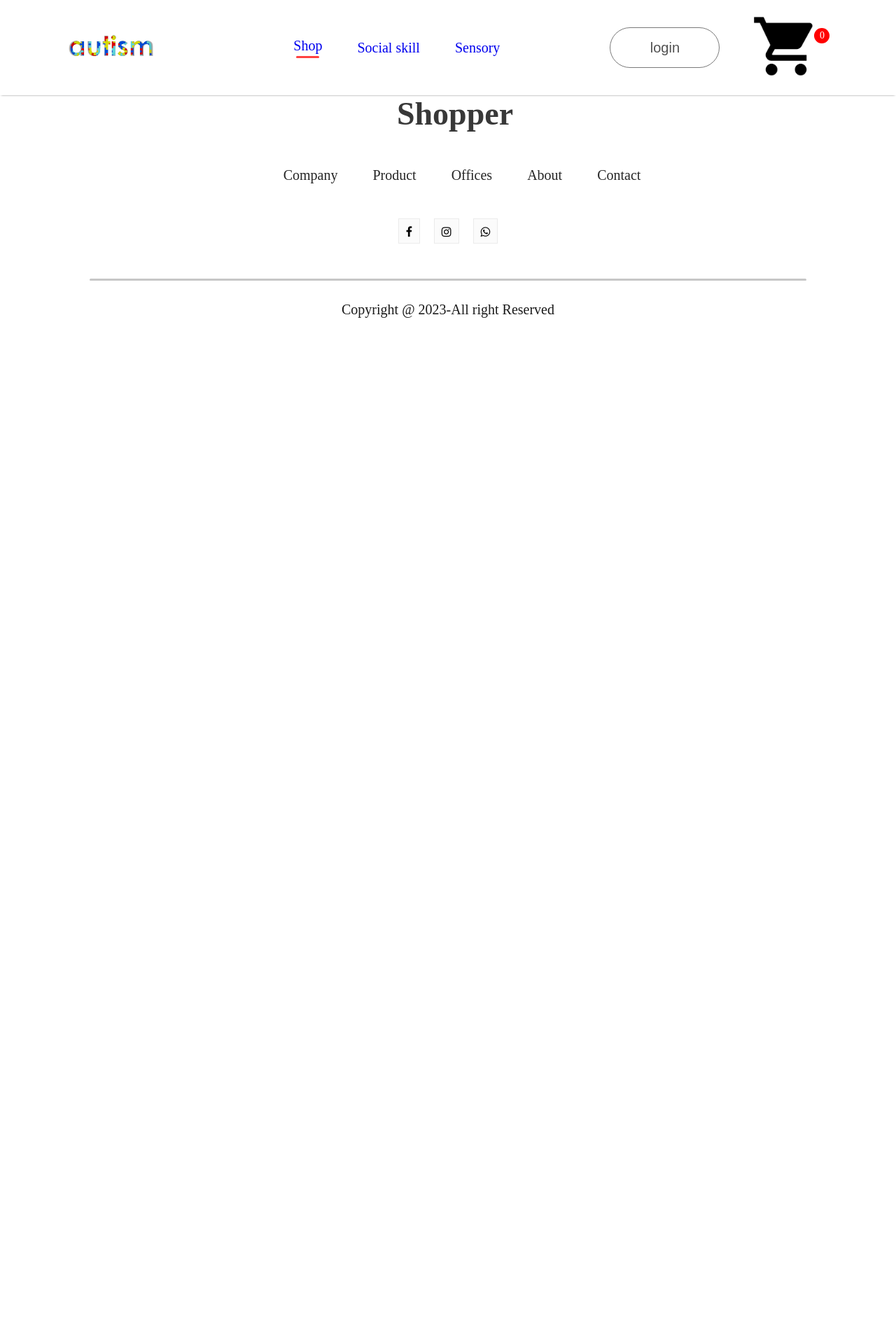
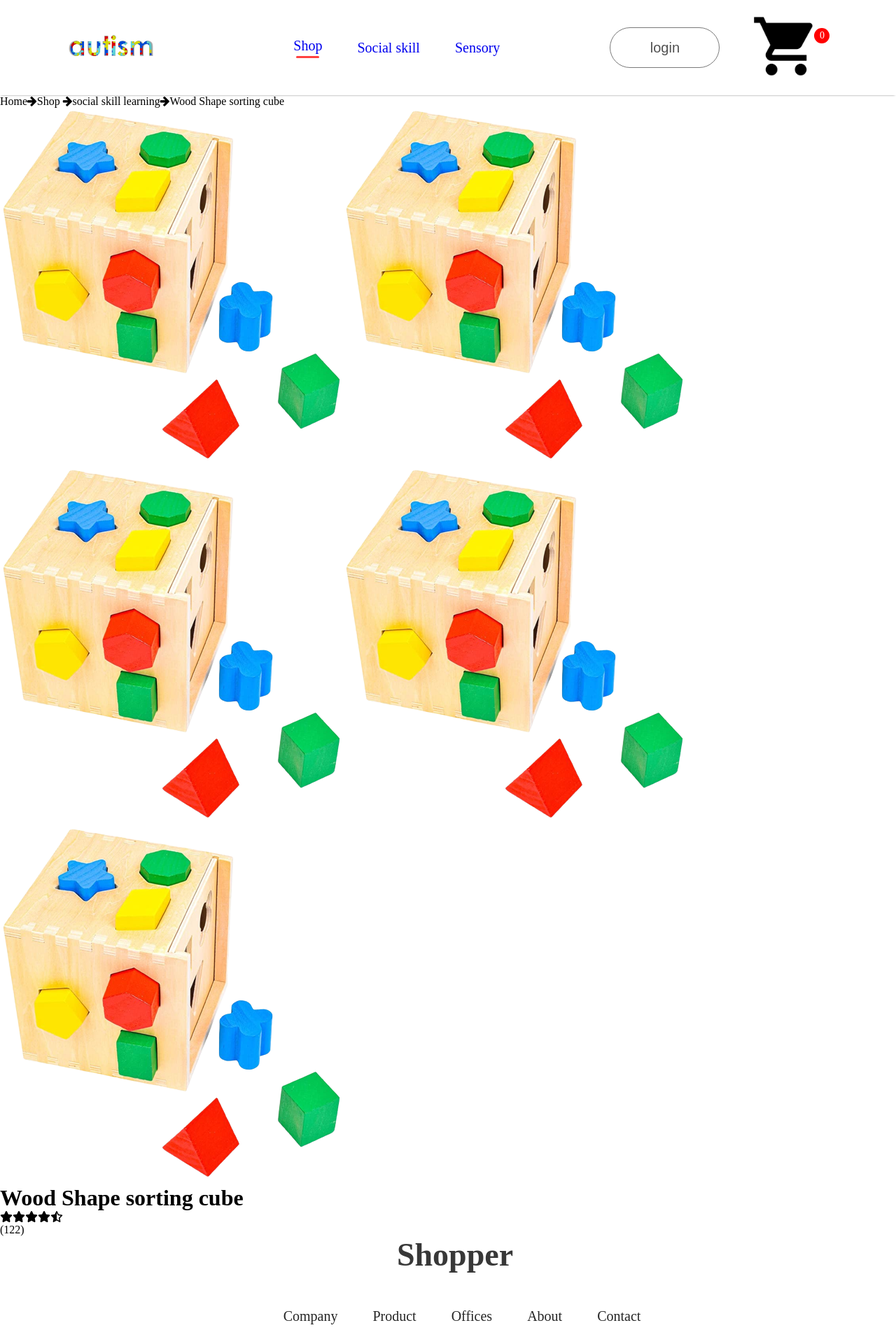
Before and after one commit to pratiksj/e-commerce-children, a React (Vite) app in the folder frontend/: page /product/1 in a window 1280 px wide. Shown: the top 1920 px of the page at 70% size. Before the commit the page ends 800 px from the top, so only its background shows below. Built offline with nearby package versions, Linux system fonts and the light colour scheme.

Commit message:
feat:component for individual product

```diff
--- a/frontend/package.json
+++ b/frontend/package.json
@@ -10,6 +10,11 @@
     "preview": "vite preview"
   },
   "dependencies": {
+    "@fortawesome/fontawesome-svg-core": "^6.4.2",
+    "@fortawesome/free-regular-svg-icons": "^6.4.2",
+    "@fortawesome/free-solid-svg-icons": "^6.4.2",
+    "@fortawesome/react-fontawesome": "^0.2.0",
+    "babel-plugin-macros": "^3.1.0",
     "react": "^18.2.0",
     "react-dom": "^18.2.0",
     "react-router-dom": "^6.17.0"
--- a/frontend/src/App.jsx
+++ b/frontend/src/App.jsx
@@ -1,38 +1,53 @@
-
-
-import './App.css'
-import { Navbar } from './Components/Navbar/Navbar'
-import { BrowserRouter,Routes,Route } from 'react-router-dom'
-import { Shop } from './Pages/Shop'
-import { ShopCategory } from './Pages/ShopCategory'
-import { Product } from './Pages/Product'
-import { Cart } from './Pages/Cart'
-import { LoginSignup } from './Pages/LoginSignup'
-import { Footer } from './Components/Footer/Footer'
-import { Banner } from './Components/Banner/Banner'
-
-
+import "./App.css";
+import { Navbar } from "./Components/Navbar/Navbar";
+import { BrowserRouter, Routes, Route } from "react-router-dom";
+import { Shop } from "./Pages/Shop";
+import { ShopCategory } from "./Pages/ShopCategory";
+import { Product } from "./Pages/Product";
+import { Cart } from "./Pages/Cart";
+import { LoginSignup } from "./Pages/LoginSignup";
+import { Footer } from "./Components/Footer/Footer";
+import { Banner } from "./Components/Banner/Banner";
 
 function App() {
-
-
   return (
     <div>
       <BrowserRouter>
-  <Navbar/>
+        <Navbar />
         <Routes>
-     <Route path ="/" element={<Shop/>}/>
-     <Route path ="/men" element={<div> <Banner category="Social Skill learning"/><ShopCategory category="social skill learning"/> </div>}/>
-     <Route path ="/women" element={<div> <Banner category="Sensory"/><ShopCategory category="sensory"/></div>}/>
-     <Route path='/product' element={<Product/>}/>
-     <Route path=':productId' element={<Product/>}/>
-     <Route path ="/cart" element={<Cart/>}/>
-     <Route path ="/login" element={<LoginSignup/>}/>
+          <Route path="/" element={<Shop />} />
+          <Route
+            path="/men"
+            element={
+              <div>
+                {" "}
+                <Banner category="Social Skill learning" />
+                <ShopCategory category="social skill learning" />{" "}
+              </div>
+            }
+          />
+          <Route
+            path="/women"
+            element={
+              <div>
+                {" "}
+                <Banner category="Sensory" />
+                <ShopCategory category="sensory" />
+              </div>
+            }
+          />
+          <Route path="/product" element={<Product />}>
+            <Route path=":productId" element={<Product />} />
+          </Route>
+          {/* <Route path='/product' element={<Product/>}/>
+     <Route path=':productId' element={<Product/>}/> */}
+          <Route path="/cart" element={<Cart />} />
+          <Route path="/login" element={<LoginSignup />} />
         </Routes>
-  <Footer/>
+        <Footer />
       </BrowserRouter>
     </div>
-  )
+  );
 }
 
-export default App
+export default App;
--- a/frontend/src/Components/Breadcrums/Breadcrums.jsx
+++ b/frontend/src/Components/Breadcrums/Breadcrums.jsx
@@ -1,3 +1,14 @@
-export const Breadcrums = () => {
-  return <div>Breadcrums</div>;
+import "./Breadcrums.css";
+
+export const Breadcrums = (props) => {
+  const { product } = props;
+  return (
+    <div className="breadcrum">
+      Home<i className="fa fa-arrow-right"></i>Shop{" "}
+      <i className="fa fa-arrow-right"></i>
+      {product.category}
+      <i className="fa fa-arrow-right"></i>
+      {product.name}
+    </div>
+  );
 };
--- a/frontend/src/Components/Item/Item.jsx
+++ b/frontend/src/Components/Item/Item.jsx
@@ -1,14 +1,17 @@
-import './Item.css'
+import "./Item.css";
+import { Link } from "react-router-dom";
 
 export const Item = (props) => {
   return (
-    <div className='item'>
-        <img className='image-size' src={props.image} alt=''/>
-        <p>{props.name}</p>
-        <div className="item-prices">
-            <div className="item-price-new">{props.new}</div>
-            <div className="item-price-old">{props.old}</div>
-        </div>
+    <div className="item">
+      <Link to={`/product/${props.id}`}>
+        <img className="image-size" src={props.image} alt="" />
+      </Link>
+      <p>{props.name}</p>
+      <div className="item-prices">
+        <div className="item-price-new">{props.new}</div>
+        <div className="item-price-old">{props.old}</div>
+      </div>
     </div>
-  )
-}
+  );
+};
--- /dev/null
+++ b/frontend/src/Components/ProductDisplay/ProductDisplay.jsx
@@ -0,0 +1,36 @@
+import "./ProductDisplay.css";
+import { FontAwesomeIcon } from "@fortawesome/react-fontawesome";
+import { faStar } from "@fortawesome/free-solid-svg-icons";
+
+import { faStarHalfStroke } from "@fortawesome/free-regular-svg-icons";
+
+export const ProductDisplay = (props) => {
+  const { product } = props;
+  return (
+    <div className="productdisplay">
+      <div className="productdisplay-left">
+        <div className="productdisplay-img-list">
+          <img src={product.image} alt="" />
+          <img src={product.image} alt="" />
+          <img src={product.image} alt="" />
+          <img src={product.image} alt="" />
+        </div>
+        <div className="productdisplay-img">
+          <img className="productdisplay-main-img" src={product.image} />
+        </div>
+      </div>
+      <div className="productdisplay-right">
+        <h1>{product.name}</h1>
+        <div className="productdisplay-right-star">
+          <FontAwesomeIcon icon={faStar} />
+          <FontAwesomeIcon icon={faStar} />
+          <FontAwesomeIcon icon={faStar} />
+          <FontAwesomeIcon icon={faStar} />
+          <FontAwesomeIcon icon={faStarHalfStroke} />
+
+          <p>(122)</p>
+        </div>
+      </div>
+    </div>
+  );
+};
--- a/frontend/src/Pages/Product.jsx
+++ b/frontend/src/Pages/Product.jsx
@@ -1,10 +1,17 @@
 import { useContext } from "react";
 import { ShopContext } from "../Context/ShopContext";
 import { useParams } from "react-router-dom";
+import { Breadcrums } from "../Components/Breadcrums/Breadcrums";
+import { ProductDisplay } from "../Components/ProductDisplay/ProductDisplay";
 
 export const Product = () => {
   const { all_Product } = useContext(ShopContext);
   const { productId } = useParams();
   const product = all_Product.find((e) => e.id === Number(productId));
-  return <div></div>;
+  return (
+    <div>
+      <Breadcrums product={product} />
+      <ProductDisplay product={product} />
+    </div>
+  );
 };
```
Also changed, not shown: frontend/src/Components/Breadcrums/Breadcrums.css (added), frontend/src/Components/ProductDisplay/ProductDisplay.css (added), 1 other file (tests, documents, lock files or other folders). Lines whose indentation alone changed are shown as unchanged.
